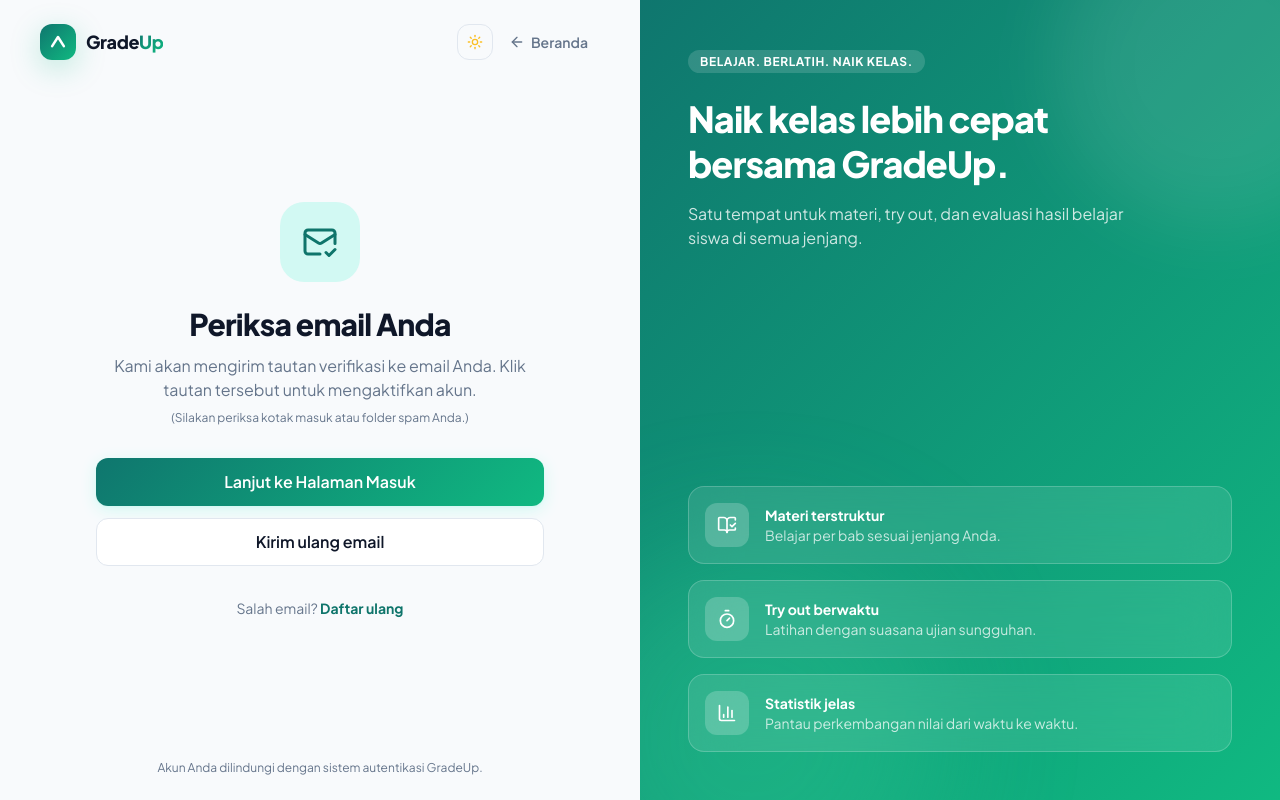
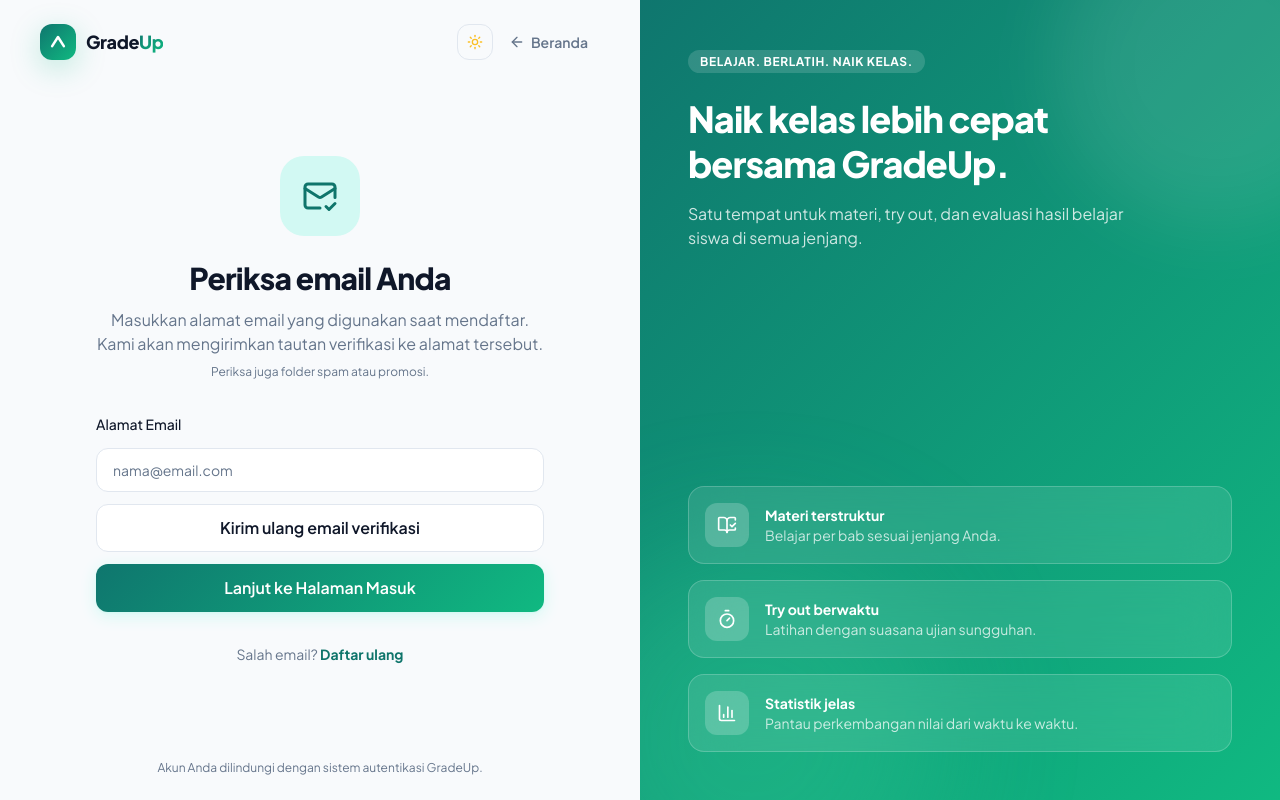
Before and after one commit to Hazeli-dev/GradeUpV2, a React (Vite) app: page /verify-email in a window 1280 px wide. Built offline with nearby package versions, Linux system fonts and the light colour scheme; no server answers.

Commit message:
Update verify-email-page.tsx

```diff
--- a/src/pages/auth/verify-email-page.tsx
+++ b/src/pages/auth/verify-email-page.tsx
@@ -1,44 +1,87 @@
+
 import { useEffect, useState } from "react";
-import { Link, useNavigate } from "react-router-dom"; // Tambahkan useNavigate
+import { Link, useLocation, useNavigate } from "react-router-dom";
 import { Loader2, MailCheck } from "lucide-react";
 import { toast } from "sonner";
 import { Button } from "@/components/ui/button";
-import { resendVerification } from "@/services/auth.service";
-import { supabase } from "@/lib/supabase"; // Import supabase untuk cek sesi
+import { Input } from "@/components/ui/input";
+import { supabase } from "@/lib/supabase";
 
 export default function VerifyEmailPage() {
-  const navigate = useNavigate(); // Inisialisasi navigate
+  const navigate = useNavigate();
+  const location = useLocation();
+
+  const routeState = location.state as { email?: string } | null;
+
+  const [email, setEmail] = useState(routeState?.email || "");
   const [cooldown, setCooldown] = useState(0);
   const [loading, setLoading] = useState(false);
   const [checking, setChecking] = useState(false);
 
   useEffect(() => {
     if (cooldown <= 0) return;
-    const id = setTimeout(() => setCooldown((c) => c - 1), 1000);
+
+    const id = setTimeout(() => {
+      setCooldown((current) => current - 1);
+    }, 1000);
+
     return () => clearTimeout(id);
   }, [cooldown]);
 
   const resend = async () => {
+    const normalizedEmail = email.trim().toLowerCase();
+
+    if (!normalizedEmail) {
+      toast.error("Masukkan alamat email terlebih dahulu.");
+      return;
+    }
+
     setLoading(true);
-    const res = await resendVerification();
-    setLoading(false);
-    setCooldown(30);
-    toast.success(res.message);
+
+    try {
+      const { error } = await supabase.auth.resend({
+        type: "signup",
+        email: normalizedEmail,
+      });
+
+      if (error) throw error;
+
+      setCooldown(60);
+      toast.success(
+        "Email verifikasi berhasil dikirim. Periksa kotak masuk atau folder spam."
+      );
+    } catch (error: unknown) {
+      toast.error(
+        error instanceof Error
+          ? error.message
+          : "Gagal mengirim ulang email verifikasi."
+      );
+    } finally {
+      setLoading(false);
+    }
   };
 
-  // Fungsi pengecekan sebelum masuk dashboard
   const handleProceedToDashboard = async () => {
     setChecking(true);
-    const { data: { session } } = await supabase.auth.getSession();
-    setChecking(false);
 
-    if (session) {
-      // Jika sesi benar-benar ada/aktif, izinkan ke dashboard
-      navigate("/dashboard", { replace: true });
-    } else {
-      // Jika belum verifikasi / belum ada sesi, arahkan ke login dengan pesan
-      toast.info("Silakan masuk setelah verifikasi email Anda.");
-      navigate("/login", { replace: true });
+    try {
+      const {
+        data: { session },
+        error,
+      } = await supabase.auth.getSession();
+
+      if (error) throw error;
+
+      if (session?.user?.email_confirmed_at) {
+        navigate("/dashboard", { replace: true });
+      } else {
+        toast.info("Silakan masuk setelah verifikasi email Anda.");
+        navigate("/login", { replace: true });
+      }
+    } catch {
+      toast.error("Gagal memeriksa sesi akun. Silakan coba lagi.");
+    } finally {
+      setChecking(false);
     }
   };
 
@@ -47,25 +90,82 @@ export default function VerifyEmailPage() {
       <span className="mx-auto flex h-20 w-20 items-center justify-center rounded-3xl bg-soft text-primary dark:text-accent">
         <MailCheck className="h-9 w-9" />
       </span>
-      <h1 className="mt-6 text-3xl font-extrabold tracking-tight">Periksa email Anda</h1>
+
+      <h1 className="mt-6 text-3xl font-extrabold tracking-tight">
+        Periksa email Anda
+      </h1>
+
       <p className="mt-3 text-muted-foreground">
-        Kami akan mengirim tautan verifikasi ke email Anda. Klik tautan tersebut untuk mengaktifkan akun.
+        Masukkan alamat email yang digunakan saat mendaftar.
+        Kami akan mengirimkan tautan verifikasi ke alamat tersebut.
       </p>
-      <p className="mt-2 text-xs text-muted-foreground">(Silakan periksa kotak masuk atau folder spam Anda.)</p>
 
-      <div className="mt-8 space-y-3">
-        {/* Tombol diganti dengan handler yang mengecek sesi */}
-        <Button size="lg" className="w-full" onClick={handleProceedToDashboard} disabled={checking}>
-          {checking ? <><Loader2 className="animate-spin" /> Memeriksa...</> : "Lanjut ke Halaman Masuk"}
+      <p className="mt-2 text-xs text-muted-foreground">
+        Periksa juga folder spam atau promosi.
+      </p>
+
+      <div className="mt-8 space-y-3 text-left">
+        <label
+          htmlFor="verification-email"
+          className="text-sm font-medium"
+        >
+          Alamat Email
+        </label>
+
+        <Input
+          id="verification-email"
+          type="email"
+          placeholder="nama@email.com"
+          value={email}
+          onChange={(event) => setEmail(event.target.value)}
+          autoComplete="email"
+          disabled={loading}
+        />
+
+        <Button
+          size="lg"
+          variant="outline"
+          className="w-full"
+          onClick={resend}
+          disabled={loading || cooldown > 0}
+        >
+          {loading ? (
+            <>
+              <Loader2 className="animate-spin" />
+              Mengirim...
+            </>
+          ) : cooldown > 0 ? (
+            `Kirim ulang dalam ${cooldown} detik`
+          ) : (
+            "Kirim ulang email verifikasi"
+          )}
         </Button>
 
-        <Button size="lg" variant="outline" className="w-full" onClick={resend} disabled={loading || cooldown > 0}>
-          {loading ? <><Loader2 className="animate-spin" /> Mengirim...</> : cooldown > 0 ? `Kirim ulang dalam ${cooldown} dtk` : "Kirim ulang email"}
+        <Button
+          size="lg"
+          className="w-full"
+          onClick={handleProceedToDashboard}
+          disabled={checking}
+        >
+          {checking ? (
+            <>
+              <Loader2 className="animate-spin" />
+              Memeriksa...
+            </>
+          ) : (
+            "Lanjut ke Halaman Masuk"
+          )}
         </Button>
       </div>
 
       <p className="mt-8 text-sm text-muted-foreground">
-        Salah email? <Link to="/register" className="font-bold text-primary hover:underline dark:text-accent">Daftar ulang</Link>
+        Salah email?{" "}
+        <Link
+          to="/register"
+          className="font-bold text-primary hover:underline dark:text-accent"
+        >
+          Daftar ulang
+        </Link>
       </p>
     </div>
   );
```
